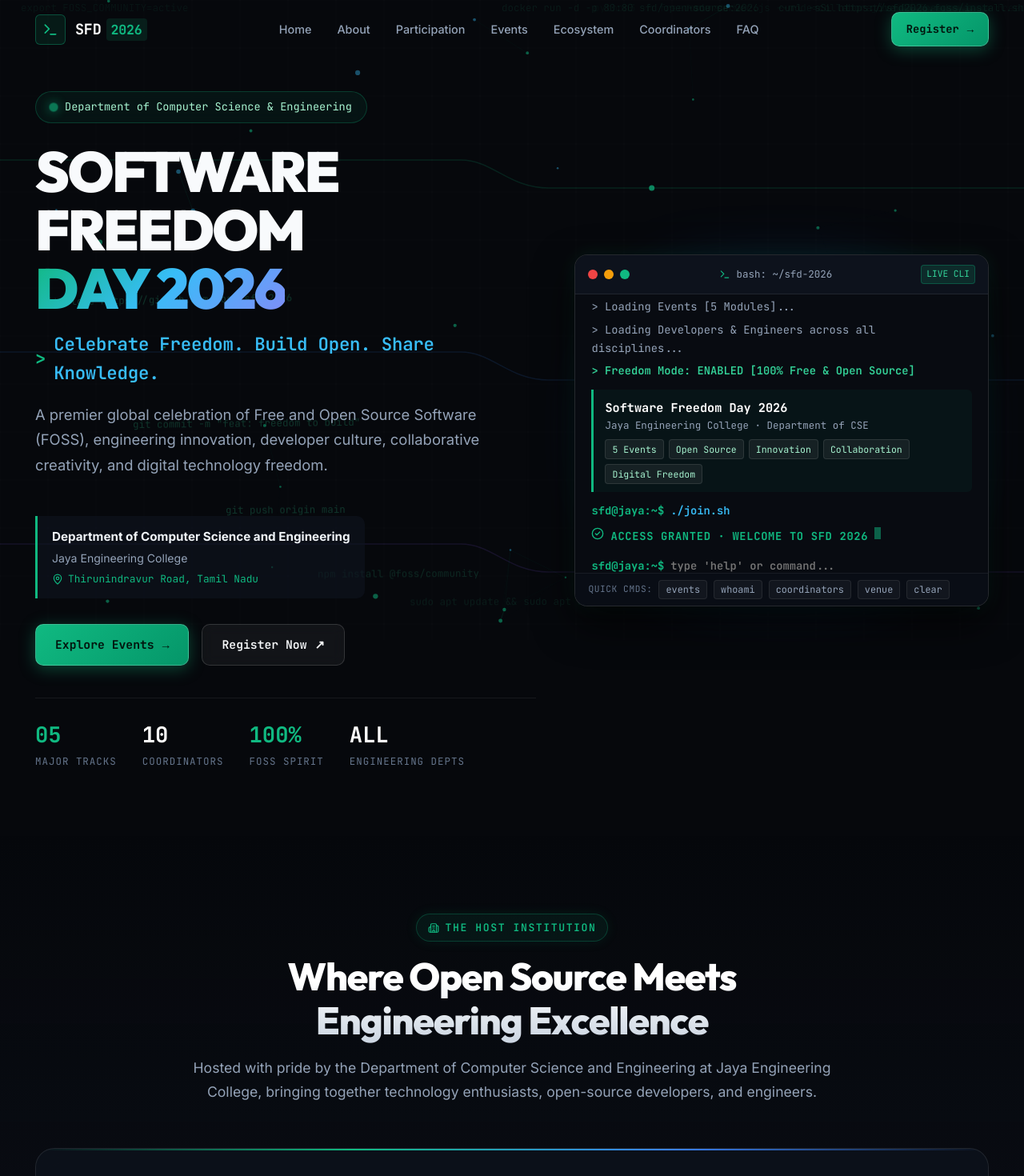
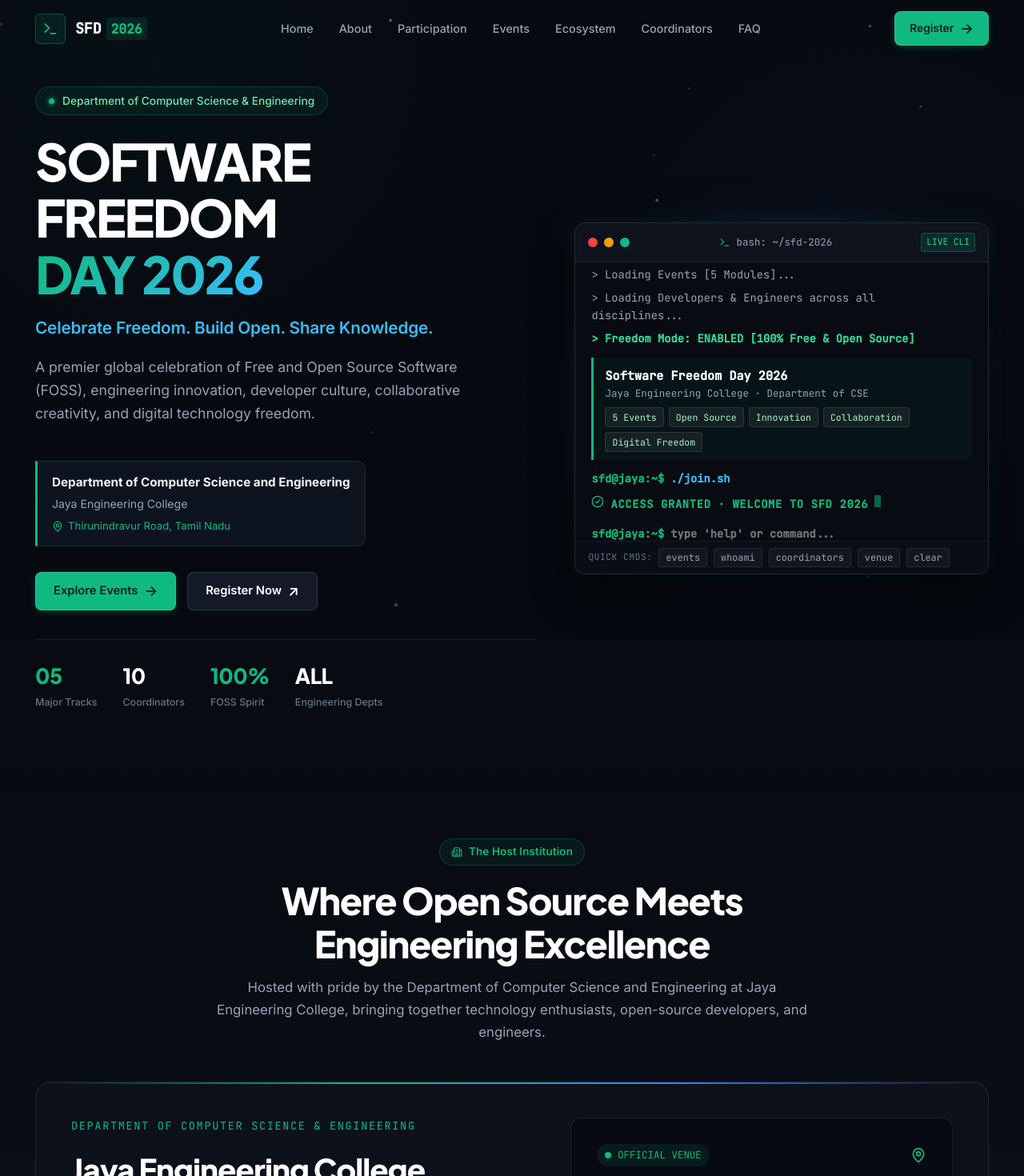
Before and after one commit to Hariprasath2611/SOF-WEBSITE, a React (Vite) app: page / in a window 1280 px wide. Shown: the top 1470 px of the page at 80% size. Built offline with nearby package versions, Linux system fonts and the light colour scheme.

Commit message:
Updating the Project

```diff
--- a/index.html
+++ b/index.html
@@ -21,11 +21,11 @@
     <!-- Favicon -->
     <link rel="icon" type="image/svg+xml" href="/favicon.svg" />
 
-    <!-- Google Fonts: Outfit, JetBrains Mono, Inter -->
+    <!-- Google Fonts: Plus Jakarta Sans, Inter, JetBrains Mono -->
     <link rel="preconnect" href="https://fonts.googleapis.com" />
     <link rel="preconnect" href="https://fonts.gstatic.com" crossorigin />
     <link
-      href="https://fonts.googleapis.com/css2?family=Inter:wght@300;400;500;600;700&family=JetBrains+Mono:wght@400;500;600;700&family=Outfit:wght@400;500;600;700;800;900&display=swap"
+      href="https://fonts.googleapis.com/css2?family=Inter:wght@300;400;500;600;700&family=Plus+Jakarta+Sans:wght@400;500;600;700;800&family=JetBrains+Mono:wght@400;500&display=swap"
       rel="stylesheet"
     />
   </head>
--- a/src/components/BackgroundCanvas.jsx
+++ b/src/components/BackgroundCanvas.jsx
@@ -1,19 +1,11 @@
 import React, { useEffect, useRef } from 'react';
 
-const FLOATING_SNIPPETS = [
-  'git clone https://github.com/foss/sfd-2026',
-  'git commit -m "feat: freedom to build"',
-  'git push origin main',
-  'npm install @foss/community',
-  'sudo apt update && sudo apt upgrade -y',
-  'docker run -d -p 80:80 sfd/open-source:2026',
-  'python3 -m freedom.matrix',
-  'node server.js --mode=collaborative',
-  'curl -sSL https://sfd2026.foss/install.sh | bash',
-  'gcc -O3 freedom.c -o freedom',
-  'export FOSS_COMMUNITY=active'
-];
-
+/**
+ * Modern Ambient Background Canvas
+ * Clean, subtle, human-crafted atmospheric background
+ * Replaces AI-template floating code snippets and laser lines with
+ * calm, elegant depth and soft ambient glow.
+ */
 export default function BackgroundCanvas() {
   const canvasRef = useRef(null);
 
@@ -33,97 +25,63 @@
 
     window.addEventListener('resize', handleResize);
 
-    // Dynamic Network Nodes representing open source contributors & repos
-    const nodeCount = Math.min(Math.floor(width / 35), 45);
-    const nodes = Array.from({ length: nodeCount }, () => ({
+    // Subtle, calm ambient particles (very low opacity, slow natural drift)
+    const particleCount = Math.min(Math.floor(width / 70), 25);
+    const particles = Array.from({ length: particleCount }, () => ({
       x: Math.random() * width,
       y: Math.random() * height,
-      vx: (Math.random() - 0.5) * 0.45,
-      vy: (Math.random() - 0.5) * 0.45,
-      radius: Math.random() * 2 + 1.2,
-      isGreen: Math.random() > 0.4
+      vx: (Math.random() - 0.5) * 0.18,
+      vy: (Math.random() - 0.5) * 0.18,
+      radius: Math.random() * 1.5 + 0.8,
+      alpha: Math.random() * 0.25 + 0.08
     }));
-
-    // Git Branch Line Paths
-    const branches = [
-      { y: height * 0.25, offset: 0, speed: 0.3, color: 'rgba(16, 185, 129, 0.15)' },
-      { y: height * 0.55, offset: 50, speed: 0.2, color: 'rgba(59, 130, 246, 0.12)' },
-      { y: height * 0.85, offset: 120, speed: 0.25, color: 'rgba(139, 92, 246, 0.12)' }
-    ];
 
     const render = () => {
       ctx.clearRect(0, 0, width, height);
 
-      // 1. Subtle Developer Matrix Grid
-      ctx.strokeStyle = 'rgba(255, 255, 255, 0.015)';
-      ctx.lineWidth = 1;
-      const gridSize = 60;
-      for (let x = 0; x < width; x += gridSize) {
+      // 1. Deep atmospheric radial glow at top-left
+      const gradTop = ctx.createRadialGradient(
+        width * 0.15,
+        height * 0.1,
+        0,
+        width * 0.15,
+        height * 0.1,
+        width * 0.55
+      );
+      gradTop.addColorStop(0, 'rgba(16, 185, 129, 0.045)');
+      gradTop.addColorStop(1, 'rgba(0, 0, 0, 0)');
+      ctx.fillStyle = gradTop;
+      ctx.fillRect(0, 0, width, height);
+
+      // 2. Soft subtle navy/indigo glow at center-right
+      const gradRight = ctx.createRadialGradient(
+        width * 0.85,
+        height * 0.45,
+        0,
+        width * 0.85,
+        height * 0.45,
+        width * 0.5
+      );
+      gradRight.addColorStop(0, 'rgba(59, 130, 246, 0.035)');
+      gradRight.addColorStop(1, 'rgba(0, 0, 0, 0)');
+      ctx.fillStyle = gradRight;
+      ctx.fillRect(0, 0, width, height);
+
+      // 3. Gentle calm particles
+      particles.forEach((p) => {
+        p.x += p.vx;
+        p.y += p.vy;
+
+        if (p.x < 0) p.x = width;
+        if (p.x > width) p.x = 0;
+        if (p.y < 0) p.y = height;
+        if (p.y > height) p.y = 0;
+
         ctx.beginPath();
-        ctx.moveTo(x, 0);
-        ctx.lineTo(x, height);
-        ctx.stroke();
-      }
-      for (let y = 0; y < height; y += gridSize) {
-        ctx.beginPath();
-        ctx.moveTo(0, y);
-        ctx.lineTo(width, y);
-        ctx.stroke();
-      }
-
-      // 2. Git Branch Flow Lines
-      branches.forEach((b) => {
-        b.offset += b.speed;
-        ctx.strokeStyle = b.color;
-        ctx.lineWidth = 1.5;
-        ctx.beginPath();
-        ctx.moveTo(0, b.y);
-
-        // Branch curve simulation
-        const midX = width * 0.45;
-        ctx.lineTo(midX, b.y);
-        ctx.bezierCurveTo(midX + 40, b.y, midX + 60, b.y + 35, midX + 110, b.y + 35);
-        ctx.lineTo(width, b.y + 35);
-        ctx.stroke();
-
-        // Commit nodes on branch
-        const commitX = (midX + 110 + (b.offset % (width - midX))) % width;
-        ctx.fillStyle = b.color.replace('0.12', '0.6').replace('0.15', '0.7');
-        ctx.beginPath();
-        ctx.arc(commitX, b.y + 35, 3.5, 0, Math.PI * 2);
+        ctx.arc(p.x, p.y, p.radius, 0, Math.PI * 2);
+        ctx.fillStyle = `rgba(255, 255, 255, ${p.alpha})`;
         ctx.fill();
       });
-
-      // 3. Network Nodes & Dynamic Connection Lines
-      for (let i = 0; i < nodes.length; i++) {
-        const node = nodes[i];
-        node.x += node.vx;
-        node.y += node.vy;
-
-        if (node.x < 0 || node.x > width) node.vx *= -1;
-        if (node.y < 0 || node.y > height) node.vy *= -1;
-
-        ctx.beginPath();
-        ctx.arc(node.x, node.y, node.radius, 0, Math.PI * 2);
-        ctx.fillStyle = node.isGreen ? 'rgba(16, 185, 129, 0.5)' : 'rgba(56, 189, 248, 0.4)';
-        ctx.fill();
-
-        for (let j = i + 1; j < nodes.length; j++) {
-          const nodeB = nodes[j];
-          const dx = node.x - nodeB.x;
-          const dy = node.y - nodeB.y;
-          const dist = Math.sqrt(dx * dx + dy * dy);
-
-          if (dist < 110) {
-            ctx.beginPath();
-            ctx.moveTo(node.x, node.y);
-            ctx.lineTo(nodeB.x, nodeB.y);
-            ctx.strokeStyle = `rgba(16, 185, 129, ${0.18 * (1 - dist / 110)})`;
-            ctx.lineWidth = 0.8;
-            ctx.stroke();
-          }
-        }
-      }
 
       animationFrameId = requestAnimationFrame(render);
     };
@@ -137,26 +95,17 @@
   }, []);
 
   return (
-    <div style={{ position: 'fixed', inset: 0, pointerEvents: 'none', zIndex: 0, overflow: 'hidden' }}>
+    <div
+      style={{
+        position: 'fixed',
+        inset: 0,
+        pointerEvents: 'none',
+        zIndex: 0,
+        overflow: 'hidden',
+        background: '#070a10'
+      }}
+    >
       <canvas ref={canvasRef} style={{ width: '100%', height: '100%', display: 'block' }} />
-
-      {/* Low-opacity decorative floating code fragments */}
-      <div className="code-particle-stream" aria-hidden="true">
-        {FLOATING_SNIPPETS.map((snippet, idx) => (
-          <div
-            key={idx}
-            className="floating-code-snippet"
-            style={{
-              left: `${(idx * 9 + 4) % 92}%`,
-              animationDelay: `${idx * 1.5}s`,
-              animationDuration: `${14 + (idx % 4) * 3}s`,
-              opacity: 0.15 + (idx % 3) * 0.08
-            }}
-          >
-            {snippet}
-          </div>
-        ))}
-      </div>
     </div>
   );
 }
--- a/src/styles/global.css
+++ b/src/styles/global.css
@@ -1,64 +1,59 @@
 /* ==========================================================================
    SOFTWARE FREEDOM DAY 2026 - GLOBAL DESIGN SYSTEM
-   Dark Developer-Centric Theme (Pure Vanilla CSS)
+   Human-Crafted Modern Dark Theme (Clean, Solid, Editorial)
    ========================================================================== */
 
 :root {
-  /* Color Palette - Deep Backgrounds */
-  --bg-black: #06080c;
+  /* Color Palette - Solid, Deep, Premium Surfaces */
+  --bg-black: #080b11;
   --bg-primary: #0a0d14;
-  --bg-secondary: #0f1420;
-  --bg-tertiary: #151c2c;
-  --bg-card: rgba(15, 20, 32, 0.75);
-  --bg-card-hover: rgba(22, 30, 48, 0.9);
-  --bg-glass: rgba(10, 13, 20, 0.82);
+  --bg-secondary: #0e1320;
+  --bg-tertiary: #131a29;
+  --bg-card: #0e1320;
+  --bg-card-hover: #131a2c;
+  --bg-glass: rgba(10, 13, 20, 0.94);
 
-  /* Borders & Dividers */
-  --border-subtle: rgba(255, 255, 255, 0.07);
-  --border-medium: rgba(255, 255, 255, 0.14);
-  --border-focus: rgba(16, 185, 129, 0.5);
+  /* Clean Borders & Subtle Separators */
+  --border-subtle: rgba(255, 255, 255, 0.08);
+  --border-medium: rgba(255, 255, 255, 0.15);
+  --border-focus: #10b981;
 
-  /* Open-Source Accent Palette */
+  /* Refined Accent Palette */
   --accent-green: #10b981;
-  --accent-green-bright: #00ff7f;
-  --accent-green-glow: rgba(16, 185, 129, 0.25);
+  --accent-green-bright: #34d399;
   --accent-blue: #3b82f6;
-  --accent-blue-glow: rgba(59, 130, 246, 0.25);
   --accent-violet: #8b5cf6;
-  --accent-violet-glow: rgba(139, 92, 246, 0.25);
   --accent-cyan: #06b6d4;
-  --accent-cyan-glow: rgba(6, 182, 212, 0.25);
   --accent-amber: #f59e0b;
 
   /* Typography Colors */
-  --text-primary: #f8fafc;
+  --text-primary: #ffffff;
   --text-secondary: #94a3b8;
   --text-muted: #64748b;
-  --text-code: #34d399;
+  --text-code: #10b981;
 
-  /* Typography Fonts */
-  --font-heading: 'Outfit', -apple-system, BlinkMacSystemFont, 'Segoe UI', sans-serif;
-  --font-body: 'Inter', -apple-system, BlinkMacSystemFont, 'Segoe UI', sans-serif;
-  --font-mono: 'JetBrains Mono', 'Fira Code', monospace;
+  /* Modern Human Typography: Plus Jakarta Sans + Inter */
+  --font-heading: 'Plus Jakarta Sans', -apple-system, BlinkMacSystemFont, 'Segoe UI', Roboto, sans-serif;
+  --font-body: 'Inter', -apple-system, BlinkMacSystemFont, 'Segoe UI', Roboto, sans-serif;
+  --font-mono: 'JetBrains Mono', monospace;
 
   /* Layout & Spacing */
   --max-width: 1240px;
-  --header-height: 74px;
+  --header-height: 72px;
   --radius-sm: 6px;
   --radius-md: 10px;
-  --radius-lg: 16px;
-  --radius-xl: 24px;
+  --radius-lg: 14px;
+  --radius-xl: 20px;
   --radius-full: 9999px;
 
-  /* Transitions */
-  --transition-fast: 180ms cubic-bezier(0.16, 1, 0.3, 1);
-  --transition-normal: 280ms cubic-bezier(0.16, 1, 0.3, 1);
-  --transition-smooth: 400ms cubic-bezier(0.16, 1, 0.3, 1);
+  /* Subtle, Natural Transitions */
+  --transition-fast: 150ms ease;
+  --transition-normal: 220ms ease;
+  --transition-smooth: 320ms ease;
 
-  /* Shadows */
-  --shadow-subtle: 0 4px 20px rgba(0, 0, 0, 0.5);
-  --shadow-glow-green: 0 0 35px rgba(16, 185, 129, 0.18);
-  --shadow-glow-blue: 0 0 35px rgba(59, 130, 246, 0.18);
+  /* Natural Physical Drop Shadows (No Radioactive Glows) */
+  --shadow-subtle: 0 4px 20px -2px rgba(0, 0, 0, 0.4);
+  --shadow-elevated: 0 12px 32px -4px rgba(0, 0, 0, 0.55);
 }
 
 /* Reset & Box Sizing */
@@ -89,7 +84,7 @@
 
 /* Custom Scrollbar */
 ::-webkit-scrollbar {
-  width: 10px;
+  width: 9px;
 }
 ::-webkit-scrollbar-track {
   background: var(--bg-black);
@@ -97,15 +92,14 @@
 ::-webkit-scrollbar-thumb {
   background: #1e293b;
   border-radius: var(--radius-full);
-  border: 2px solid var(--bg-black);
 }
 ::-webkit-scrollbar-thumb:hover {
-  background: var(--accent-green);
+  background: #334155;
 }
 
 /* Text Selection */
 ::selection {
-  background: rgba(16, 185, 129, 0.3);
+  background: rgba(16, 185, 129, 0.35);
   color: #fff;
 }
 
@@ -113,9 +107,10 @@
 h1, h2, h3, h4, h5, h6 {
   font-family: var(--font-heading);
   color: var(--text-primary);
-  line-height: 1.15;
+  line-height: 1.2;
   font-weight: 700;
-  letter-spacing: -0.02em;
+  letter-spacing: -0.025em;
+  text-transform: none;
 }
 
 p {
@@ -141,200 +136,243 @@
 }
 
 .section {
-  padding: 100px 0;
+  padding: 88px 0;
   position: relative;
   z-index: 2;
 }
 
 @media (max-width: 768px) {
   .section {
-    padding: 70px 0;
+    padding: 60px 0;
   }
 }
 
 /* Section Header Utility */
 .section-header {
   text-align: center;
-  max-width: 800px;
-  margin: 0 auto 56px auto;
+  max-width: 760px;
+  margin: 0 auto 48px auto;
 }
 
 .section-tag {
   display: inline-flex;
   align-items: center;
   gap: 8px;
-  font-family: var(--font-mono);
-  font-size: 0.82rem;
+  font-family: var(--font-body);
+  font-size: 0.84rem;
   font-weight: 600;
-  text-transform: uppercase;
-  letter-spacing: 0.12em;
+  letter-spacing: 0.01em;
   color: var(--accent-green);
   background: rgba(16, 185, 129, 0.08);
-  border: 1px solid rgba(16, 185, 129, 0.25);
-  padding: 6px 14px;
+  border: 1px solid rgba(16, 185, 129, 0.22);
+  padding: 5px 14px;
   border-radius: var(--radius-full);
   margin-bottom: 16px;
-  box-shadow: 0 0 15px rgba(16, 185, 129, 0.1);
 }
 
 .section-tag.blue {
   color: var(--accent-blue);
   background: rgba(59, 130, 246, 0.08);
-  border-color: rgba(59, 130, 246, 0.25);
-  box-shadow: 0 0 15px rgba(59, 130, 246, 0.1);
+  border-color: rgba(59, 130, 246, 0.22);
 }
 
 .section-tag.violet {
   color: var(--accent-violet);
   background: rgba(139, 92, 246, 0.08);
-  border-color: rgba(139, 92, 246, 0.25);
-  box-shadow: 0 0 15px rgba(139, 92, 246, 0.1);
+  border-color: rgba(139, 92, 246, 0.22);
 }
 
 .section-title {
-  font-size: clamp(2rem, 4vw, 3rem);
+  font-size: clamp(2rem, 3.8vw, 2.9rem);
   font-weight: 800;
-  letter-spacing: -0.025em;
-  margin-bottom: 16px;
-  background: linear-gradient(180deg, #ffffff 30%, #cbd5e1 100%);
-  -webkit-background-clip: text;
-  -webkit-text-fill-color: transparent;
+  letter-spacing: -0.03em;
+  margin-bottom: 14px;
+  color: #ffffff;
+  line-height: 1.18;
 }
 
 .section-subtitle {
-  font-size: 1.1rem;
+  font-size: 1.05rem;
   color: var(--text-secondary);
-  line-height: 1.7;
+  line-height: 1.65;
 }
 
-/* Button System with Open-Source Micro-Interactions */
+/* Button System - Human-Crafted, Clear, Non-Monospace */
 .btn {
   display: inline-flex;
   align-items: center;
   justify-content: center;
-  gap: 10px;
-  font-family: var(--font-mono);
+  gap: 8px;
+  font-family: var(--font-body);
   font-size: 0.92rem;
   font-weight: 600;
-  padding: 13px 24px;
-  border-radius: var(--radius-md);
+  padding: 11px 22px;
+  border-radius: 8px;
   border: 1px solid transparent;
   cursor: pointer;
   position: relative;
-  overflow: hidden;
-  transition: all var(--transition-normal);
+  transition: transform var(--transition-fast), background var(--transition-fast), border-color var(--transition-fast), box-shadow var(--transition-fast);
   text-decoration: none;
   white-space: nowrap;
 }
 
 .btn-primary {
-  background: linear-gradient(135deg, #10b981 0%, #059669 100%);
-  color: #03140d;
-  font-weight: 700;
-  box-shadow: 0 4px 20px rgba(16, 185, 129, 0.35);
-  border: 1px solid rgba(255, 255, 255, 0.2);
+  background: #10b981;
+  color: #032117;
+  font-weight: 600;
+  box-shadow: 0 2px 10px rgba(16, 185, 129, 0.25);
+  border: 1px solid rgba(255, 255, 255, 0.15);
 }
 
 .btn-primary:hover {
-  transform: translateY(-2px);
-  box-shadow: 0 6px 28px rgba(16, 185, 129, 0.55);
-  color: #000;
+  background: #059669;
+  color: #ffffff;
+  transform: translateY(-1px);
+  box-shadow: 0 4px 16px rgba(16, 185, 129, 0.35);
 }
 
 .btn-secondary {
-  background: rgba(255, 255, 255, 0.05);
+  background: #131927;
   color: var(--text-primary);
-  border: 1px solid var(--border-medium);
-  backdrop-filter: blur(8px);
+  border: 1px solid rgba(255, 255, 255, 0.12);
 }
 
 .btn-secondary:hover {
-  background: rgba(255, 255, 255, 0.1);
-  border-color: rgba(255, 255, 255, 0.3);
-  transform: translateY(-2px);
+  background: #182236;
+  border-color: rgba(255, 255, 255, 0.24);
+  transform: translateY(-1px);
   color: #fff;
 }
 
 .btn-outline-green {
   background: transparent;
   color: var(--accent-green);
-  border: 1px solid rgba(16, 185, 129, 0.4);
+  border: 1px solid rgba(16, 185, 129, 0.35);
 }
 
 .btn-outline-green:hover {
-  background: rgba(16, 185, 129, 0.12);
+  background: rgba(16, 185, 129, 0.1);
   border-color: var(--accent-green);
-  transform: translateY(-2px);
-  box-shadow: 0 0 20px rgba(16, 185, 129, 0.25);
+  transform: translateY(-1px);
 }
 
 .btn-phone {
   background: rgba(16, 185, 129, 0.08);
   color: var(--accent-green);
-  border: 1px solid rgba(16, 185, 129, 0.35);
-  font-size: 0.85rem;
-  padding: 10px 18px;
-  border-radius: var(--radius-sm);
+  border: 1px solid rgba(16, 185, 129, 0.3);
+  font-size: 0.84rem;
+  padding: 8px 16px;
+  border-radius: 7px;
   display: inline-flex;
   align-items: center;
   justify-content: center;
-  gap: 8px;
-  flex-shrink: 0;
-  box-sizing: border-box;
+  gap: 7px;
+  font-weight: 600;
+  text-decoration: none;
+  transition: all var(--transition-fast);
 }
 
 .btn-phone:hover {
-  background: var(--accent-green);
-  color: #051910;
+  background: rgba(16, 185, 129, 0.18);
   border-color: var(--accent-green);
-  box-shadow: 0 0 16px rgba(16, 185, 129, 0.4);
+  color: #34d399;
   transform: translateY(-1px);
 }
 
-.btn-phone svg {
+.btn-arrow-icon {
+  font-size: 1.1rem;
+  line-height: 1;
   transition: transform var(--transition-fast);
 }
 
-.btn-phone:hover svg {
-  transform: rotate(15deg) scale(1.15);
+.btn:hover .btn-arrow-icon {
+  transform: translateX(3px);
 }
 
-/* Arrow transition micro-interaction (→ to ↗) */
-.btn-arrow-icon {
-  display: inline-block;
-  transition: transform var(--transition-normal);
+/* Generic Form Styles */
+.form-group {
+  margin-bottom: 20px;
 }
 
-.btn:hover .btn-arrow-icon {
-  transform: translate(3px, -2px) rotate(-45deg);
+.form-label {
+  display: flex;
+  align-items: center;
+  justify-content: space-between;
+  margin-bottom: 8px;
+  font-size: 0.88rem;
+  font-weight: 600;
+  color: #e2e8f0;
 }
 
-/* Glassmorphic Panel Container */
-.glass-panel {
-  background: var(--bg-card);
-  border: 1px solid var(--border-subtle);
-  border-radius: var(--radius-lg);
-  backdrop-filter: blur(16px);
-  -webkit-backdrop-filter: blur(16px);
-  transition: border-color var(--transition-normal), box-shadow var(--transition-normal);
+.required-asterisk {
+  color: #ef4444;
+  margin-left: 3px;
 }
 
-.glass-panel:hover {
-  border-color: var(--border-medium);
+.form-input, .form-select, .form-textarea {
+  width: 100%;
+  background: #0b0f19;
+  border: 1px solid rgba(255, 255, 255, 0.12);
+  color: #ffffff;
+  padding: 11px 14px;
+  border-radius: 8px;
+  font-family: var(--font-body);
+  font-size: 0.94rem;
+  transition: border-color var(--transition-fast), box-shadow var(--transition-fast);
 }
 
-/* Accessibility: Focus visible */
-:focus-visible {
-  outline: 2px solid var(--accent-green);
-  outline-offset: 3px;
+.form-input:focus, .form-select:focus, .form-textarea:focus {
+  outline: none;
+  border-color: var(--accent-green);
+  box-shadow: 0 0 0 3px rgba(16, 185, 129, 0.15);
 }
 
-/* Accessibility: Prefers reduced motion */
-@media (prefers-reduced-motion: reduce) {
-  *, *::before, *::after {
-    animation-duration: 0.01ms !important;
-    animation-iteration-count: 1 !important;
-    transition-duration: 0.01ms !important;
-    scroll-behavior: auto !important;
-  }
+.form-input.has-error, .form-select.has-error {
+  border-color: #ef4444;
 }
+
+.form-error-msg {
+  display: flex;
+  align-items: center;
+  gap: 6px;
+  font-size: 0.78rem;
+  color: #f87171;
+  margin-top: 6px;
+}
+
+/* Status Badge Utility */
+.status-badge {
+  display: inline-flex;
+  align-items: center;
+  gap: 6px;
+  padding: 4px 10px;
+  border-radius: var(--radius-full);
+  font-size: 0.75rem;
+  font-weight: 700;
+  letter-spacing: 0.04em;
+  text-transform: uppercase;
+}
+
+.status-badge.confirmed {
+  background: rgba(16, 185, 129, 0.12);
+  color: #10b981;
+  border: 1px solid rgba(16, 185, 129, 0.3);
+}
+
+.status-badge.cancelled {
+  background: rgba(239, 68, 68, 0.12);
+  color: #f87171;
+  border: 1px solid rgba(239, 68, 68, 0.3);
+}
+
+.status-badge.open {
+  background: rgba(16, 185, 129, 0.1);
+  color: #10b981;
+  border: 1px solid rgba(16, 185, 129, 0.25);
+}
+
+.status-badge.full {
+  background: rgba(239, 68, 68, 0.1);
+  color: #f87171;
+  border: 1px solid rgba(239, 68, 68, 0.25);
+}
--- a/src/styles/hero.css
+++ b/src/styles/hero.css
@@ -1,15 +1,15 @@
 /* ==========================================================================
    HERO SECTION STYLING
-   High Impact Developer Showcase with Live Matrix & Terminal
+   Human-Crafted, Editorial, and Authentic
    ========================================================================== */
 
 .hero-section {
   position: relative;
-  min-height: 100vh;
+  min-height: calc(100vh - var(--header-height));
   display: flex;
   align-items: center;
-  padding-top: calc(var(--header-height) + 40px);
-  padding-bottom: 80px;
+  padding-top: calc(var(--header-height) + 36px);
+  padding-bottom: 72px;
   overflow: hidden;
   z-index: 2;
 }
@@ -19,6 +19,13 @@
   grid-template-columns: 1.15fr 0.95fr;
   gap: 48px;
   align-items: center;
+}
+
+@media (max-width: 992px) {
+  .hero-grid {
+    grid-template-columns: 1fr;
+    gap: 40px;
+  }
 }
 
 /* Left Column Content */
@@ -33,81 +40,64 @@
   display: inline-flex;
   align-items: center;
   gap: 10px;
-  background: rgba(16, 185, 129, 0.07);
-  border: 1px solid rgba(16, 185, 129, 0.25);
+  background: rgba(16, 185, 129, 0.08);
+  border: 1px solid rgba(16, 185, 129, 0.22);
   border-radius: var(--radius-full);
-  padding: 8px 18px;
-  margin-bottom: 24px;
-  font-family: var(--font-mono);
-  font-size: 0.85rem;
-  color: #a7f3d0;
-  backdrop-filter: blur(8px);
+  padding: 6px 16px;
+  margin-bottom: 22px;
+  font-family: var(--font-body);
+  font-size: 0.86rem;
+  font-weight: 500;
+  color: #6ee7b7;
 }
 
 .host-pulse-dot {
-  width: 8px;
-  height: 8px;
+  width: 7px;
+  height: 7px;
   background: var(--accent-green);
   border-radius: 50%;
-  box-shadow: 0 0 10px var(--accent-green);
-  animation: pulseGreen 2s infinite;
-}
-
-@keyframes pulseGreen {
-  0%, 100% {
-    transform: scale(1);
-    opacity: 1;
-  }
-  50% {
-    transform: scale(1.4);
-    opacity: 0.6;
-  }
+  box-shadow: 0 0 6px var(--accent-green);
 }
 
 .hero-title-group {
-  margin-bottom: 20px;
+  margin-bottom: 18px;
 }
 
 .hero-title {
-  font-size: clamp(2.8rem, 5.5vw, 4.8rem);
-  font-weight: 900;
-  line-height: 1.04;
+  font-size: clamp(2.6rem, 5vw, 4.3rem);
+  font-weight: 800;
+  line-height: 1.1;
   letter-spacing: -0.035em;
   margin-bottom: 16px;
-  text-transform: uppercase;
+  text-transform: none;
+  color: #ffffff;
 }
 
 .hero-title .title-accent {
-  background: linear-gradient(135deg, #10b981 0%, #38bdf8 50%, #818cf8 100%);
+  background: linear-gradient(135deg, #10b981 0%, #38bdf8 100%);
   -webkit-background-clip: text;
   -webkit-text-fill-color: transparent;
   display: inline-block;
 }
 
 .hero-headline {
-  font-family: var(--font-mono);
-  font-size: clamp(1.05rem, 2vw, 1.4rem);
+  font-family: var(--font-body);
+  font-size: clamp(1.05rem, 1.8vw, 1.3rem);
   font-weight: 600;
   color: #38bdf8;
   letter-spacing: -0.01em;
   display: flex;
   align-items: center;
-  gap: 10px;
+  gap: 8px;
   margin-bottom: 18px;
 }
 
-.hero-headline::before {
-  content: '>';
-  color: var(--accent-green);
-  font-weight: 800;
-}
-
 .hero-description {
-  font-size: 1.15rem;
+  font-size: 1.1rem;
   color: #94a3b8;
-  line-height: 1.7;
+  line-height: 1.65;
   max-width: 580px;
-  margin-bottom: 28px;
+  margin-bottom: 26px;
 }
 
 .hero-host-info {
@@ -115,7 +105,8 @@
   flex-direction: column;
   gap: 4px;
   padding: 14px 18px;
-  background: rgba(15, 20, 32, 0.6);
+  background: #0e1320;
+  border: 1px solid rgba(255, 255, 255, 0.08);
   border-left: 3px solid var(--accent-green);
   border-radius: 0 var(--radius-md) var(--radius-md) 0;
   margin-bottom: 32px;
@@ -134,12 +125,12 @@
 }
 
 .host-location {
-  font-family: var(--font-mono);
-  font-size: 0.8rem;
+  font-size: 0.82rem;
   color: var(--accent-green);
   display: flex;
   align-items: center;
   gap: 6px;
+  margin-top: 2px;
 }
 
 /* CTA Action Bar */
@@ -147,8 +138,8 @@
   display: flex;
   flex-wrap: wrap;
   align-items: center;
-  gap: 16px;
-  margin-bottom: 40px;
+  gap: 14px;
+  margin-bottom: 36px;
 }
 
 /* Hero Live Counter Stats */
@@ -161,6 +152,13 @@
   width: 100%;
 }
 
+@media (max-width: 640px) {
+  .hero-stats-row {
+    flex-wrap: wrap;
+    gap: 20px;
+  }
+}
+
 .hero-stat-item {
   display: flex;
   flex-direction: column;
@@ -168,10 +166,11 @@
 }
 
 .stat-number {
-  font-family: var(--font-mono);
-  font-size: 1.7rem;
+  font-family: var(--font-heading);
+  font-size: 1.65rem;
   font-weight: 800;
   color: #ffffff;
+  letter-spacing: -0.02em;
 }
 
 .stat-number.green {
@@ -181,24 +180,5 @@
 .stat-label {
   font-size: 0.78rem;
   color: var(--text-muted);
-  text-transform: uppercase;
-  letter-spacing: 0.08em;
-  font-family: var(--font-mono);
+  font-weight: 500;
 }
-
-@media (max-width: 1024px) {
-  .hero-grid {
-    grid-template-columns: 1fr;
-    gap: 48px;
-  }
-  .hero-content {
-    max-width: 720px;
-  }
-}
-
-@media (max-width: 640px) {
-  .hero-stats-row {
-    flex-wrap: wrap;
-    gap: 20px;
-  }
-}
```
